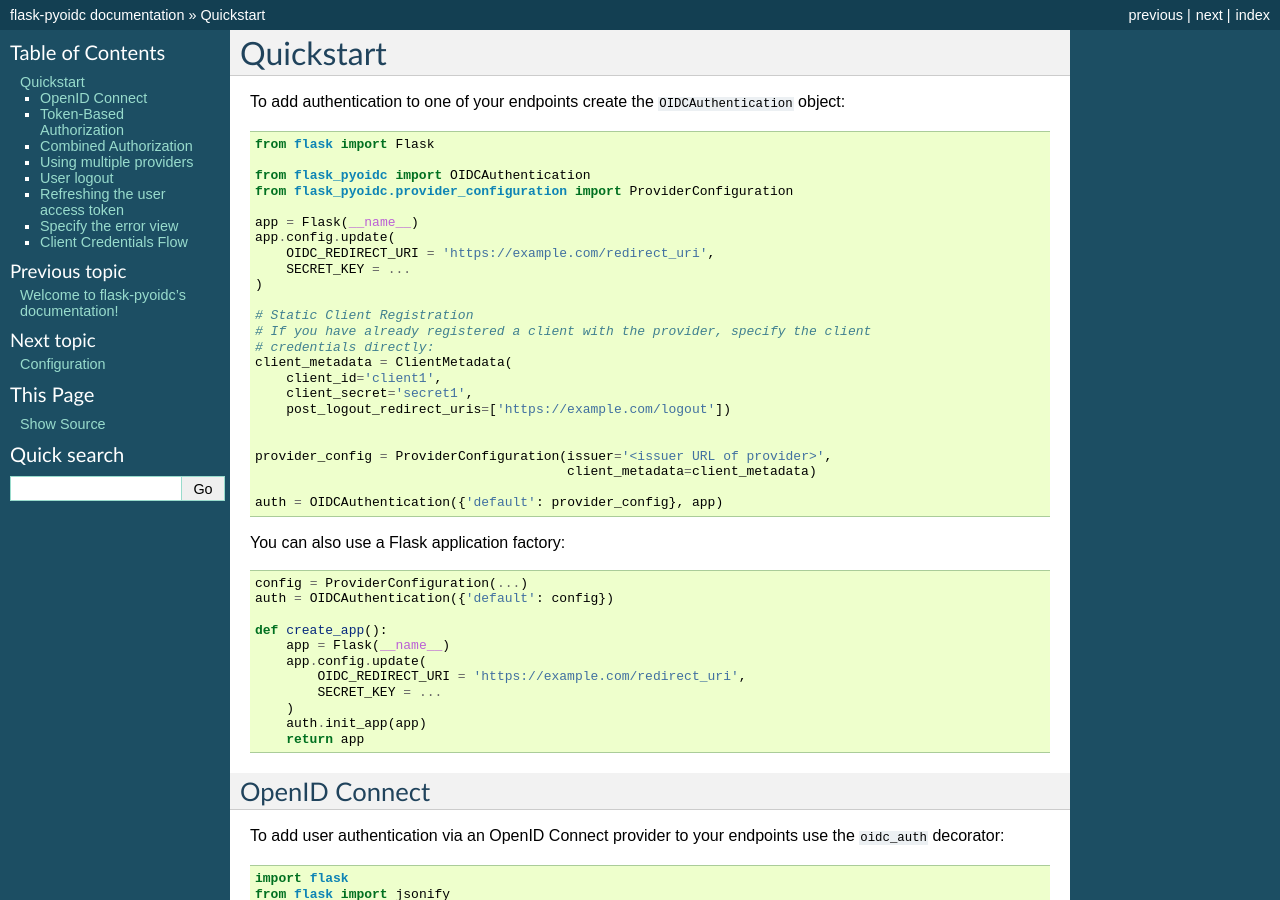
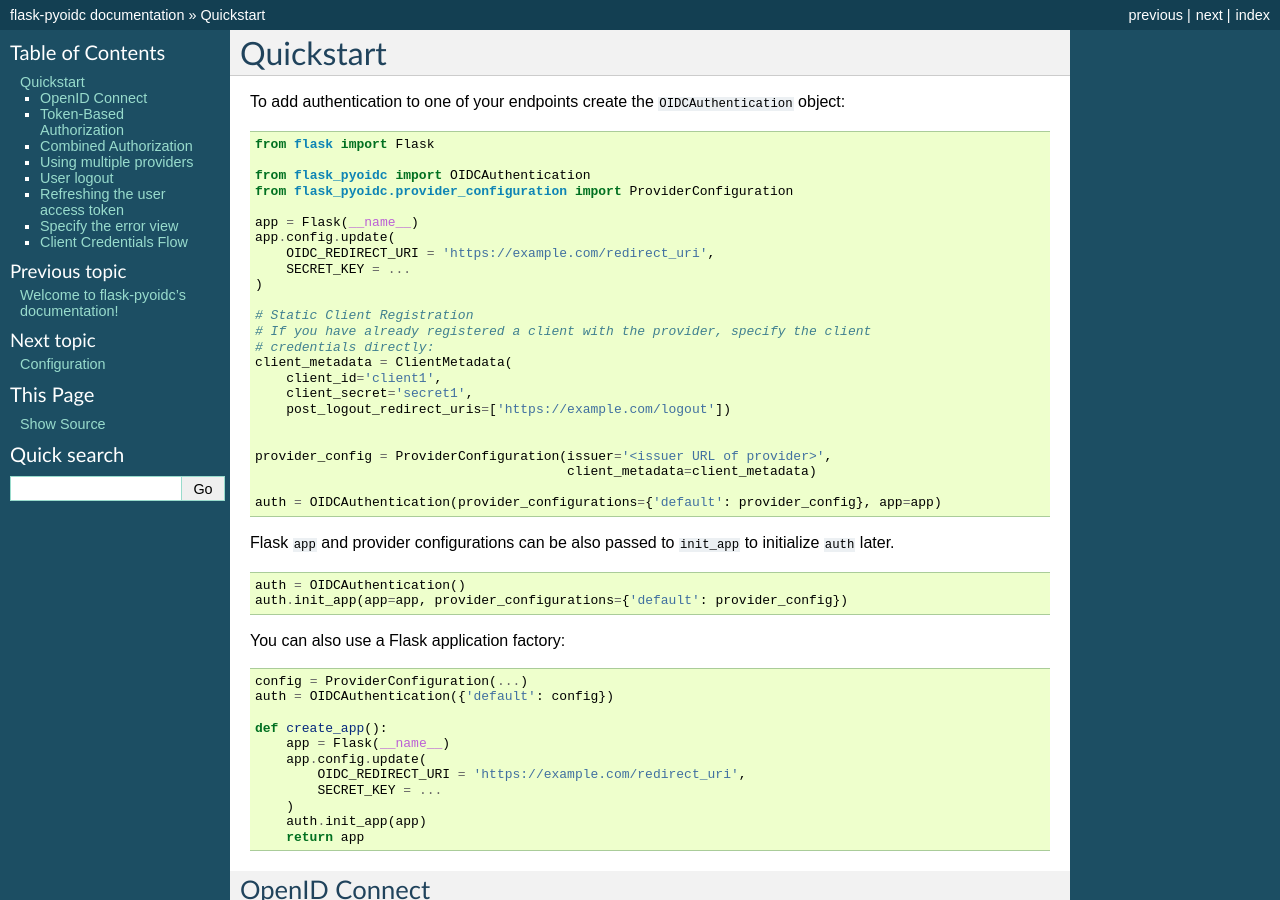
Before and after one commit to zamzterz/Flask-pyoidc, a Sphinx documentation site: the page built from docs/quickstart.md, in a window 1280 px wide and 900 px high. Built offline with Sphinx 7.4.7, drawn with Linux system fonts in a browser that asks for light colours.

Commit message:
Lazy loading of provider config
Adds lazy loading of provider config to allow blueprint views to be decorated by auth decorators

````diff
--- a/docs/quickstart.md
+++ b/docs/quickstart.md
@@ -26,7 +26,14 @@ client_metadata = ClientMetadata(
 provider_config = ProviderConfiguration(issuer='<issuer URL of provider>',
                                         client_metadata=client_metadata)
 
-auth = OIDCAuthentication({'default': provider_config}, app)
+auth = OIDCAuthentication(provider_configurations={'default': provider_config}, app=app)
+```
+
+Flask `app` and provider configurations can be also passed to `init_app`
+to initialize `auth` later.
+```python
+auth = OIDCAuthentication()
+auth.init_app(app=app, provider_configurations={'default': provider_config})
 ```
 
 You can also use a Flask application factory:
````
Also changed, not shown: 2 other files.
